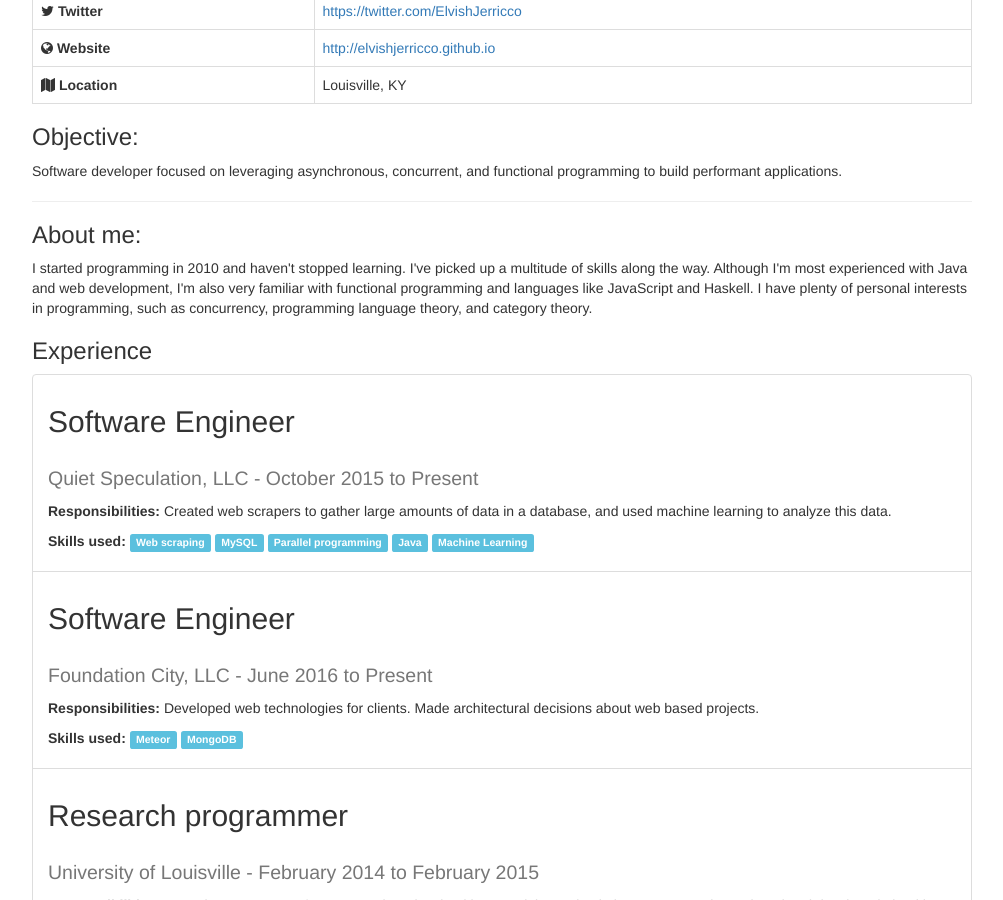
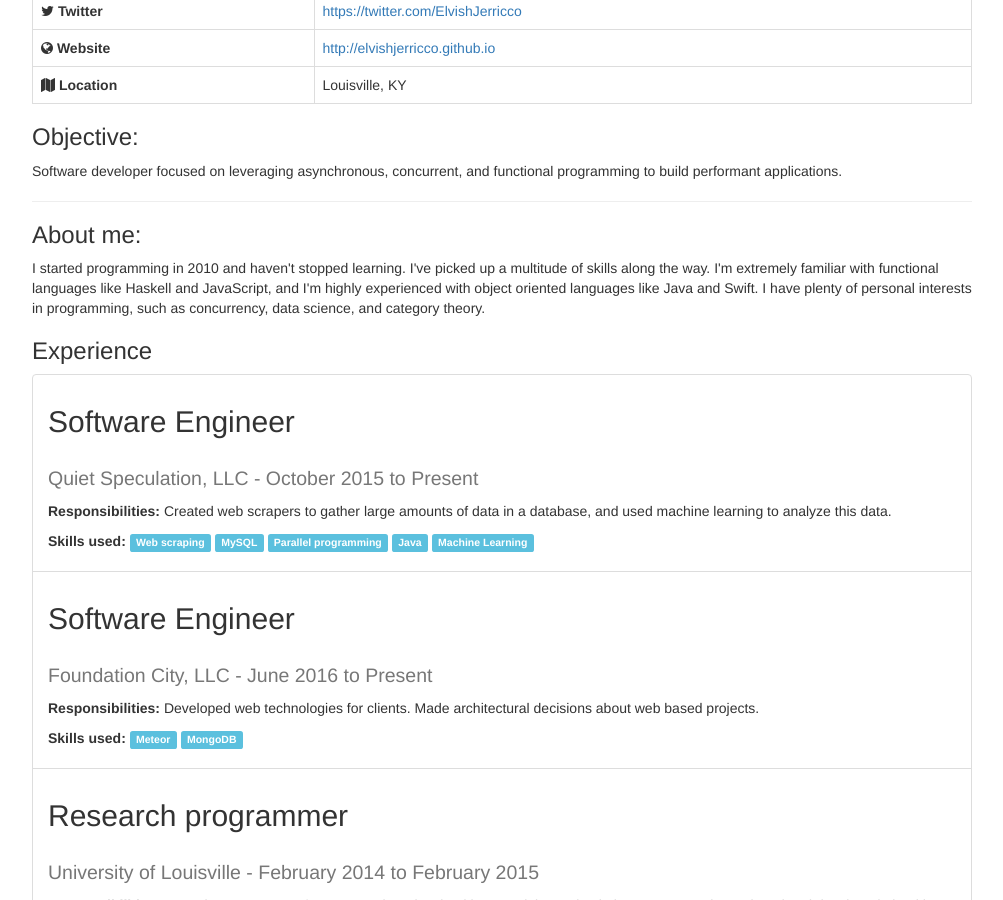
Before and after one commit to ElvishJerricco/elvishjerricco.github.io, a Jekyll site: the page built from other/Resume.html, in a window 1280 px wide and 900 px high, scrolled down 319 px. Shown: the whole window, without its empty margins (138-1141 px from the left). Built offline with Jekyll 4.4.1, drawn with Linux system fonts in a browser that asks for light colours.

Commit message:
Improved "about"

```diff
--- a/_includes/about.html
+++ b/_includes/about.html
@@ -1,8 +1,8 @@
 <p>
   I started programming in 2010 and haven't stopped learning.
   I've picked up a multitude of skills along the way.
-  Although I'm most experienced with Java and web development, I'm also very
-  familiar with functional programming and languages like JavaScript and Haskell.
+  I'm extremely familiar with functional languages like Haskell and JavaScript,
+  and I'm highly experienced with object oriented languages like Java and Swift.
   I have plenty of personal interests in programming,
-  such as concurrency, programming language theory, and category theory.
+  such as concurrency, data science, and category theory.
 </p>
```
